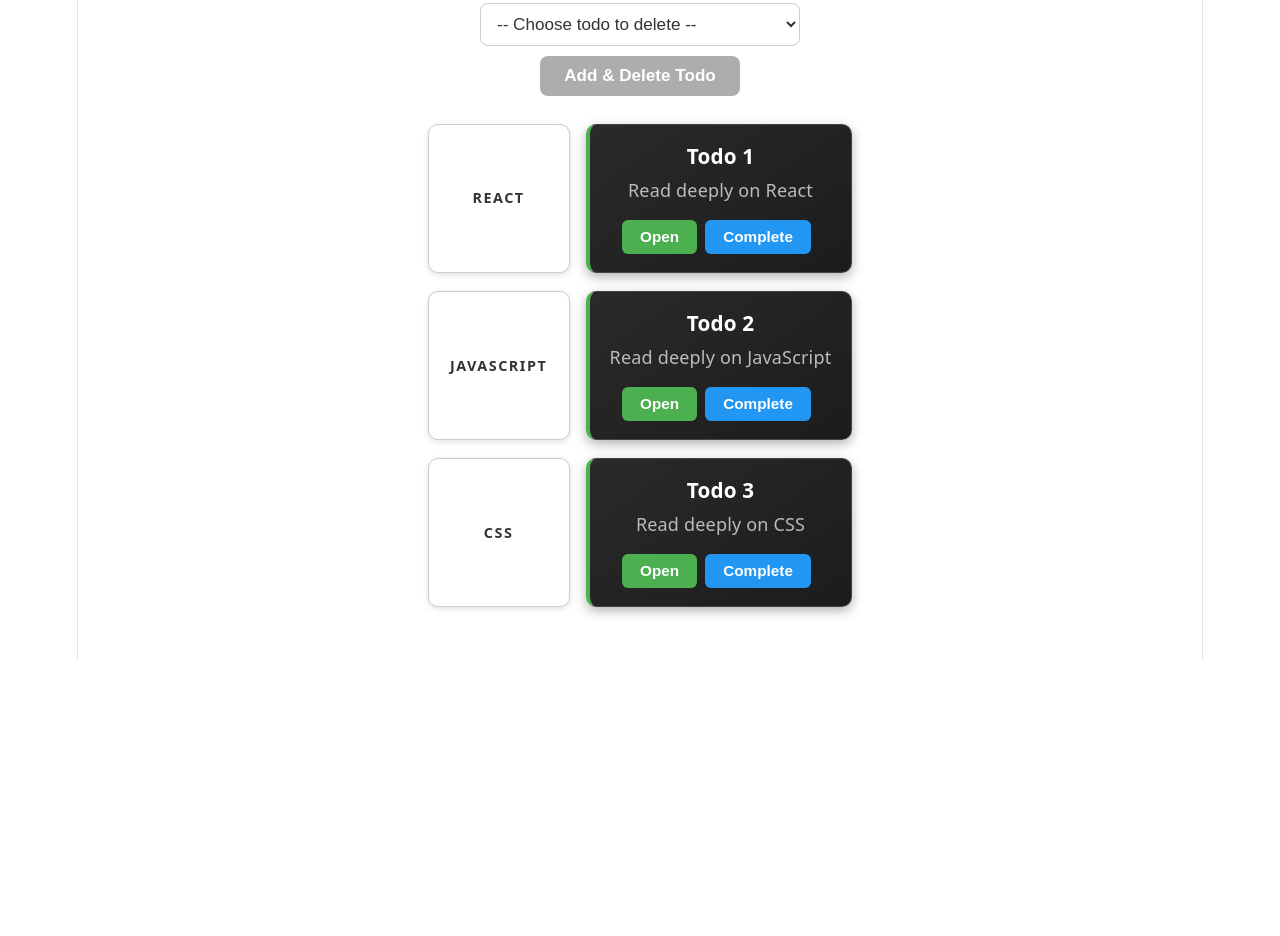
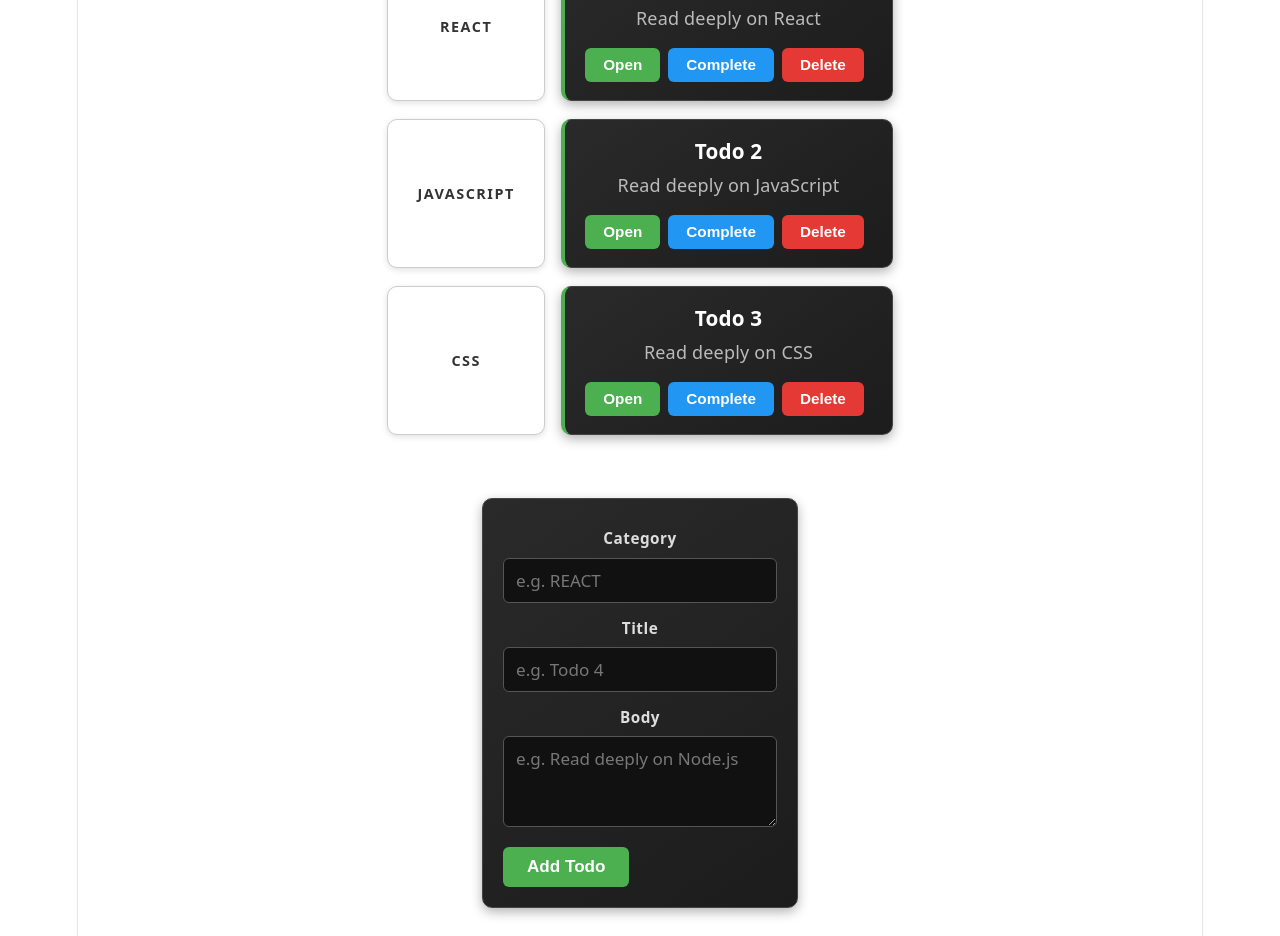
Before and after one commit to KelvinDerby/todo-app-starter, a React (Vite) app: page / in a window 1280 px wide. Shown: the part 140-1076 px from the top of the page. Before the commit the page ends 800 px from the top, so only its background shows below. Built offline with nearby package versions, Linux system fonts and the light colour scheme.

Commit message:
Created a new form to accept new todos

```diff
--- a/src/App.css
+++ b/src/App.css
@@ -184,8 +184,7 @@
 }
 
 
-
-
+/* ---------- Heading ---------- */
 .heading1 {
   text-align: center;
   font-size: 2.2rem;
@@ -193,7 +192,82 @@
   margin-bottom: 8px;
 }
 
+/* ---------- Add-todo form ---------- */
+.todo-form {
+  display: flex;
+  flex-direction: column;
+  gap: 6px;
+  max-width: 700px;
+  margin: 20px auto 28px;
+  padding: 20px;
+  background: linear-gradient(145deg, #2a2a2a, #1c1c1c);
+  border: 1px solid #444;
+  border-radius: 10px;
+  box-shadow: 0 4px 12px rgba(0, 0, 0, 0.3);
+}
 
+.todo-form label {
+  color: #ddd;
+  font-size: 0.85rem;
+  font-weight: 600;
+  letter-spacing: 0.5px;
+  margin-top: 6px;
+}
+
+.todo-form input,
+.todo-form textarea {
+  padding: 10px 12px;
+  border: 1px solid #555;
+  border-radius: 6px;
+  background: #111;
+  color: #fff;
+  font-size: 0.95rem;
+  font-family: inherit;
+  resize: vertical;
+  transition: border-color 0.2s ease, box-shadow 0.2s ease;
+}
+
+.todo-form input::placeholder,
+.todo-form textarea::placeholder {
+  color: #777;
+}
+
+.todo-form input:focus,
+.todo-form textarea:focus {
+  outline: none;
+  border-color: #4caf50;
+  box-shadow: 0 0 0 3px rgba(76, 175, 80, 0.25);
+}
+
+.btn-add {
+  margin-top: 14px;
+  padding: 10px 24px;
+  border: none;
+  border-radius: 6px;
+  background: #4caf50;
+  color: white;
+  font-weight: 600;
+  font-size: 0.95rem;
+  cursor: pointer;
+  align-self: flex-start;
+  transition: filter 0.2s ease, transform 0.1s ease, box-shadow 0.2s ease;
+}
+
+.btn-add:hover {
+  filter: brightness(1.12);
+  box-shadow: 0 4px 10px rgba(0, 0, 0, 0.3);
+}
+
+.btn-add:active {
+  transform: scale(0.96);
+}
+
+.empty-message {
+  text-align: center;
+  color: #999;
+}
+
+/* ---------- Todo row (category + card) ---------- */
 .sidebar {
   display: flex;
   align-items: stretch;
@@ -214,6 +288,7 @@
   }
 }
 
+/* ---------- Category label ---------- */
 .sidebar-item {
   width: 140px;
   flex-shrink: 0;
@@ -224,6 +299,8 @@
   display: flex;
   align-items: center;
   justify-content: center;
+  text-align: center;
+  padding: 0 8px;
   font-weight: 700;
   font-size: 0.8rem;
   letter-spacing: 1.5px;
@@ -231,6 +308,7 @@
   cursor: pointer;
   box-shadow: 0 2px 6px rgba(0, 0, 0, 0.12);
   transition: background 0.2s ease, transform 0.2s ease, box-shadow 0.2s ease;
+  overflow-wrap: anywhere;
 }
 
 .sidebar-item:hover {
@@ -239,6 +317,7 @@
   box-shadow: 0 6px 14px rgba(0, 0, 0, 0.2);
 }
 
+/* ---------- Todo card ---------- */
 .todo {
   flex: 1;
   background: linear-gradient(145deg, #2a2a2a, #1c1c1c);
@@ -267,10 +346,13 @@
   margin: 0 0 16px 0;
   color: #bbb;
   line-height: 1.5;
+  overflow-wrap: anywhere;
 }
 
+/* ---------- Todo buttons ---------- */
 .btn-open,
-.btn-complete {
+.btn-complete,
+.btn-delete {
   margin-right: 8px;
   padding: 8px 18px;
   border: none;
@@ -290,67 +372,32 @@
   background: #2196f3;
 }
 
+.btn-delete {
+  background: #e53935;
+}
+
 .btn-open:hover,
-.btn-complete:hover {
+.btn-complete:hover,
+.btn-delete:hover {
   filter: brightness(1.12);
   box-shadow: 0 4px 10px rgba(0, 0, 0, 0.3);
 }
 
 .btn-open:active,
-.btn-complete:active {
+.btn-complete:active,
+.btn-delete:active {
   transform: scale(0.96);
 }
 
 .btn-open:focus-visible,
 .btn-complete:focus-visible,
-.heading1 ~ select:focus-visible,
-.heading1 ~ select + button:focus-visible {
+.btn-delete:focus-visible,
+.btn-add:focus-visible {
   outline: 2px solid #fff;
   outline-offset: 2px;
 }
 
-.heading1 ~ select {
-  display: block;
-  width: 100%;
-  max-width: 320px;
-  margin: 16px auto 10px;
-  padding: 10px 12px;
-  border: 1px solid #ccc;
-  border-radius: 8px;
-  background: white;
-  color: #333;
-  font-size: 0.95rem;
-  cursor: pointer;
-}
-
-.heading1 ~ select + button {
-  display: block;
-  margin: 0 auto 28px;
-  padding: 10px 24px;
-  border: none;
-  border-radius: 8px;
-  background: #e53935;
-  color: white;
-  font-weight: 600;
-  font-size: 0.95rem;
-  cursor: pointer;
-  transition: filter 0.2s ease, transform 0.1s ease;
-}
-
-.heading1 ~ select + button:hover:not(:disabled) {
-  filter: brightness(1.12);
-}
-
-.heading1 ~ select + button:active:not(:disabled) {
-  transform: scale(0.96);
-}
-
-.heading1 ~ select + button:disabled {
-  background: #777;
-  cursor: not-allowed;
-  opacity: 0.6;
-}
-
+/* ---------- Small screens ---------- */
 @media (max-width: 600px) {
   .sidebar {
     flex-direction: column;
@@ -361,4 +408,9 @@
     width: 100%;
     padding: 10px 0;
   }
+
+  .todo-form {
+    margin-left: 12px;
+    margin-right: 12px;
+  }
 }
--- a/src/App.jsx
+++ b/src/App.jsx
@@ -4,6 +4,7 @@ import reactLogo from './assets/react.svg'
 import viteLogo from './assets/vite.svg'
 import './App.css'
 import Home from './home'
+import Form from './Component/Form'
 
 function App() {
   const [count, setCount] = useState(0)
@@ -12,6 +13,7 @@ function App() {
     <>
       <section id="center">
         <Home />
+        <Form />
       </section>
     </>
   )
--- /dev/null
+++ b/src/Component/Form.jsx
@@ -0,0 +1,77 @@
+import { useState } from "react";
+
+// onAddTodo comes from Home as a prop
+const Form = ({ onAddTodo }) => {
+
+   // Form fields (category, title, body)
+  const [formData, setFormData] = useState({
+    category: "",
+    title: "",
+    body: "",
+  });
+
+  const handleChange = (e) => {
+    const { name, value } = e.target;
+    setFormData((prev) => ({ ...prev, [name]: value }));
+  };
+
+  // Runs when the form is submitted
+  const handleAddTodo = (e) => {
+    e.preventDefault();
+
+    const category = formData.category.trim();
+    const title = formData.title.trim();
+    const body = formData.body.trim();
+
+    if (!category || !title || !body) return;
+
+    // Send the form data up to Home
+    onAddTodo({ category, title, body });
+
+    // Clear the form
+    setFormData({ category: "", title: "", body: "" });
+  };
+
+  return (
+    <form className="todo-form" onSubmit={handleAddTodo}>
+      <label htmlFor="category">Category</label>
+      <input
+        id="category"
+        type="text"
+        name="category"
+        placeholder="e.g. REACT"
+        value={formData.category}
+        onChange={handleChange}
+        required
+      />
+
+      <label htmlFor="title">Title</label>
+      <input
+        id="title"
+        type="text"
+        name="title"
+        placeholder="e.g. Todo 4"
+        value={formData.title}
+        onChange={handleChange}
+        required
+      />
+
+      <label htmlFor="body">Body</label>
+      <textarea
+        id="body"
+        name="body"
+        rows="3"
+        placeholder="e.g. Read deeply on Node.js"
+        value={formData.body}
+        onChange={handleChange}
+        required
+      />
+
+      <button type="submit" className="btn-add">
+        Add Todo
+      </button>
+    </form>
+  );
+};
+
+export default Form;
--- a/src/home.jsx
+++ b/src/home.jsx
@@ -1,4 +1,5 @@
 import { useState } from "react";
+import Form from "./Form";
 
 const Home = () => {
   // Manage the todos with useState
@@ -9,17 +10,8 @@ const Home = () => {
   ]);
   const [nextId, setNextId] = useState(4);
 
-  const [selectedId, setSelectedId] = useState("");
-  const has = (id) => todos.some((todo) => todo.id === id);
-
   // Function to add a todo
-  const addTodo = () => {
-    const newTodo = {
-      id: nextId,
-      category: "NEW",
-      title: `Todo ${nextId}`,
-      body: "This is a newly added todo",
-    };
+  const addTodo = (newTodo) => {
     setTodos((prev) => [...prev, newTodo]);
     setNextId((prev) => prev + 1);
   };
@@ -29,12 +21,14 @@ const Home = () => {
     setTodos((prev) => prev.filter((todo) => todo.id !== id));
   };
 
-  // One handler that runs both functions (adds a new todo, deletes the chosen one)
-  const handleAddAndDelete = () => {
-    if (selectedId === "") return;
-    addTodo();
-    deleteTodo(Number(selectedId));
-    setSelectedId("");
+  // Receives the form values from <Form />, gives them an id, and adds the todo
+  const handleAddTodo = (formValues) => {
+    addTodo({ id: nextId, ...formValues });
+  };
+
+  // Runs when a todo's Delete button is clicked
+  const handleDeleteTodo = (id) => {
+    deleteTodo(id);
   };
 
   return (
@@ -42,74 +36,29 @@ const Home = () => {
       <h1 className="heading1">Home</h1>
       <p>Welcome to the Home page!</p>
 
-      {/* Choose which todo to delete, then click the button */}
-      <select value={selectedId} onChange={(e) => setSelectedId(e.target.value)}>
-        <option value="">-- Choose todo to delete --</option>
-        {todos.map((todo) => (
-          <option key={todo.id} value={todo.id}>
-            {todo.title} ({todo.category})
-          </option>
-        ))}
-      </select>
-      <button onClick={handleAddAndDelete} disabled={selectedId === ""}>
-        Add &amp; Delete Todo
-      </button>
+      {/* Form to add a new todo */}
+      <Form onAddTodo={handleAddTodo} />
 
-      {/* Todo 1 */}
-      {has(1) && (
-        <div className="sidebar">
-          <div className="sidebar-item">REACT</div>
+      {/* Todos */}
+      {todos.length === 0 && <p className="empty-message">No todos yet. Add one above!</p>}
+
+      {todos.map((todo) => (
+        <div className="sidebar" key={todo.id}>
+          <div className="sidebar-item">{todo.category}</div>
           <div className="todo">
-            <h3 className="todo-title">Todo 1</h3>
-            <p className="todo-body">Read deeply on React</p>
+            <h3 className="todo-title">{todo.title}</h3>
+            <p className="todo-body">{todo.body}</p>
             <button className="btn-open">Open</button>
             <button className="btn-complete">Complete</button>
+            <button className="btn-delete" onClick={() => handleDeleteTodo(todo.id)}>
+              Delete
+            </button>
           </div>
         </div>
-      )}
-
-      {/* Todo 2 */}
-      {has(2) && (
-        <div className="sidebar">
-          <div className="sidebar-item">JAVASCRIPT</div>
-          <div className="todo">
-            <h3 className="todo-title">Todo 2</h3>
-            <p className="todo-body">Read deeply on JavaScript</p>
-            <button className="btn-open">Open</button>
-            <button className="btn-complete">Complete</button>
-          </div>
-        </div>
-      )}
-
-      {/* Todo 3 */}
-      {has(3) && (
-        <div className="sidebar">
-          <div className="sidebar-item">CSS</div>
-          <div className="todo">
-            <h3 className="todo-title">Todo 3</h3>
-            <p className="todo-body">Read deeply on CSS</p>
-            <button className="btn-open">Open</button>
-            <button className="btn-complete">Complete</button>
-          </div>
-        </div>
-      )}
-
-      {/* Newly added todos (same markup as above) */}
-      {todos
-        .filter((todo) => todo.id > 3)
-        .map((todo) => (
-          <div className="sidebar" key={todo.id}>
-            <div className="sidebar-item">{todo.category}</div>
-            <div className="todo">
-              <h3 className="todo-title">{todo.title}</h3>
-              <p className="todo-body">{todo.body}</p>
-              <button className="btn-open">Open</button>
-              <button className="btn-complete">Complete</button>
-            </div>
-          </div>
-        ))}
+      ))}
     </div>
   );
+
 };
 
 export default Home;
```
